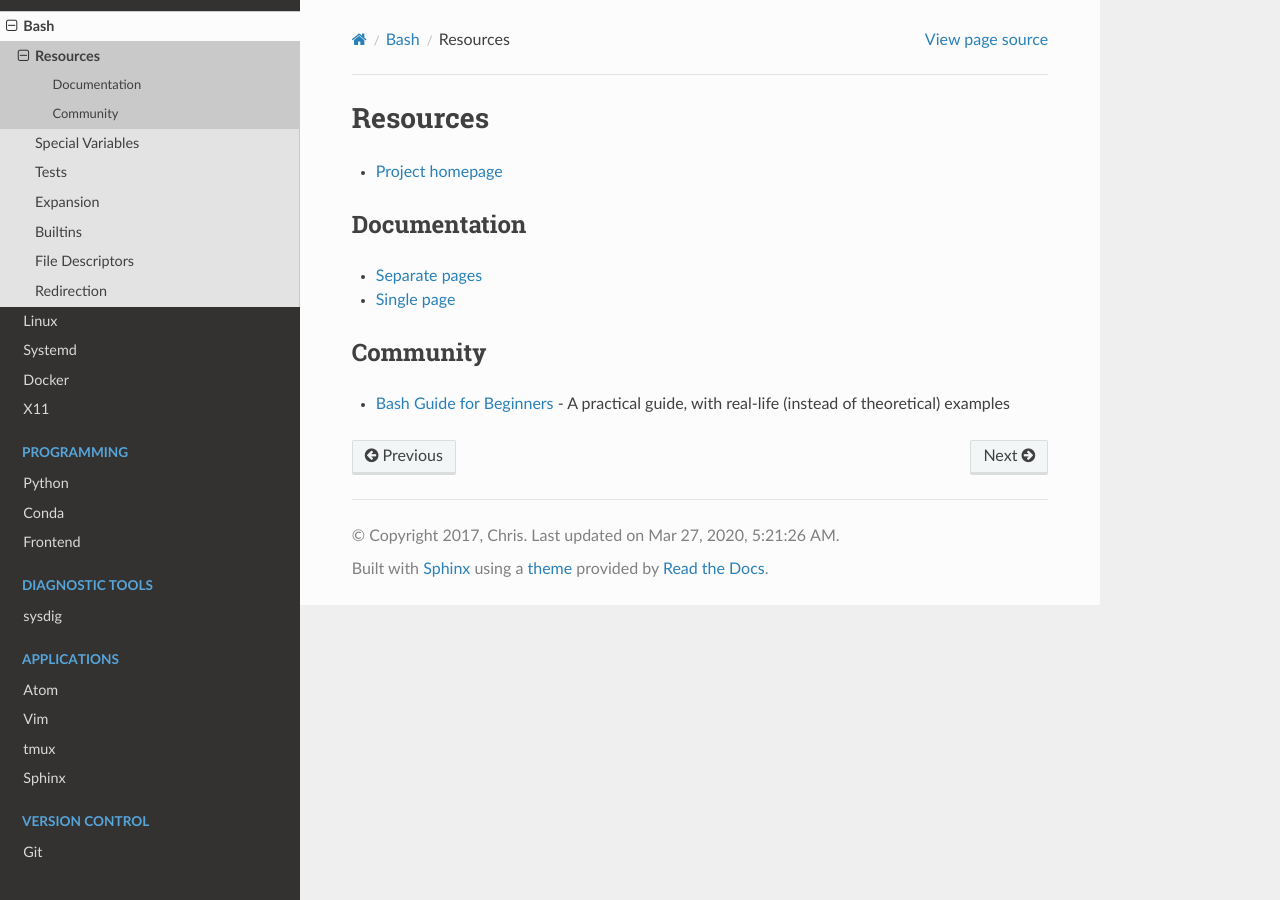
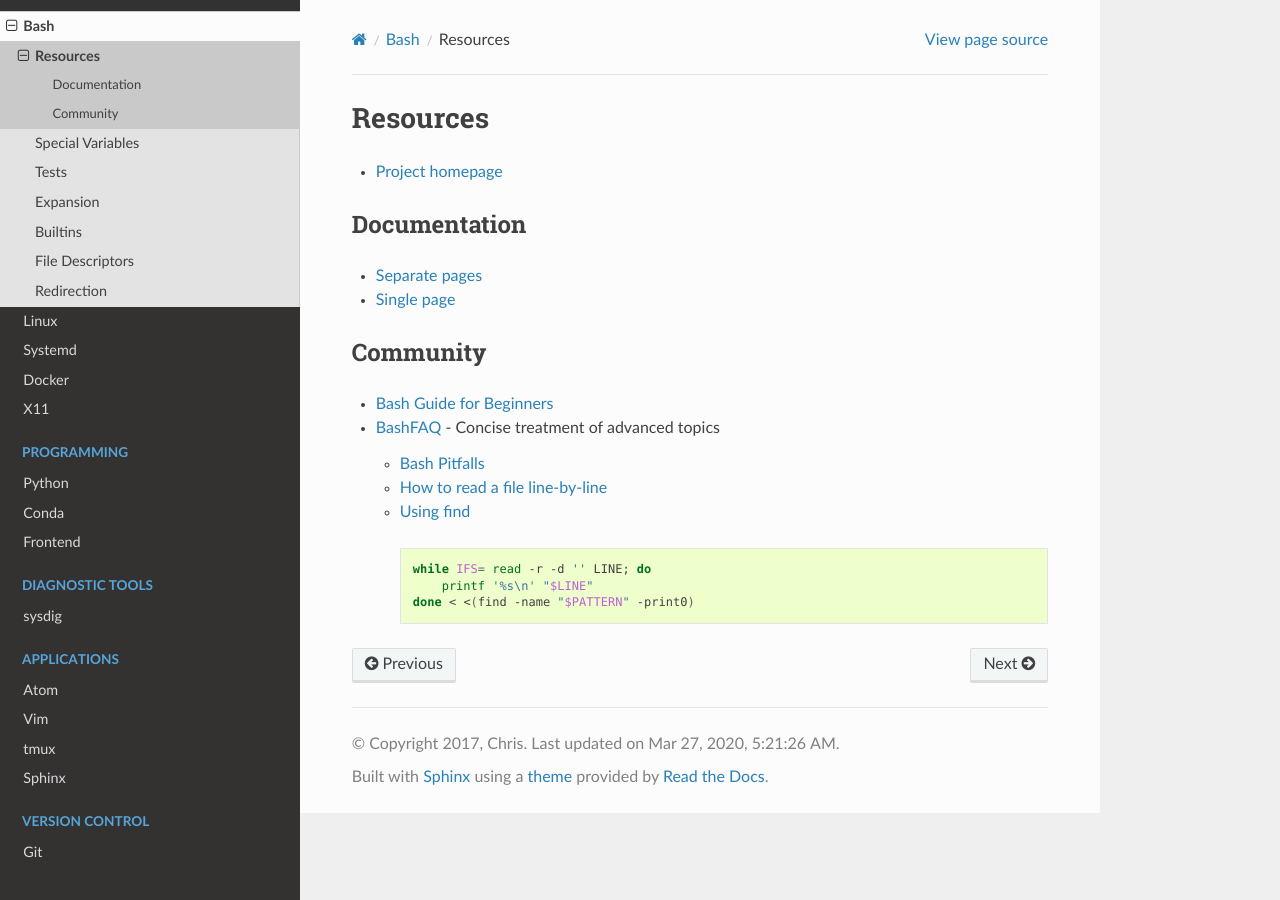
Before and after one commit to heterotopian/technotes, a Sphinx documentation site: the page built from source/bash/resource.rst, in a window 1280 px wide. Built offline with Sphinx 7.4.7 and the Read the Docs theme 2.0.0, drawn with Linux system fonts in a browser that asks for light colours.

Commit message:
Add BashFAQ

```diff
--- a/source/bash/index.rst
+++ b/source/bash/index.rst
@@ -5,7 +5,6 @@ Bash
 ====
 
 .. toctree::
-    :maxdepth: 1
 
     resource
     special
--- a/source/bash/resource.rst
+++ b/source/bash/resource.rst
@@ -18,5 +18,18 @@ Documentation
 Community
 =========
 
-- `Bash Guide for Beginners <http://tldp.org/LDP/Bash-Beginners-Guide/html/>`_ -
-  A practical guide, with real-life (instead of theoretical) examples
+- `Bash Guide for Beginners <http://tldp.org/LDP/Bash-Beginners-Guide/html/>`_
+- `BashFAQ <https://mywiki.wooledge.org/BashFAQ>`_ -
+  Concise treatment of advanced topics
+
+  - `Bash Pitfalls <https://mywiki.wooledge.org/BashPitfalls>`_
+  - `How to read a file line-by-line <https://mywiki.wooledge.org/BashFAQ/001>`_
+  - .. compound::
+
+      `Using find <https://mywiki.wooledge.org/UsingFind>`_
+
+      .. code-block:: bash
+
+          while IFS= read -r -d '' LINE; do
+              printf '%s\n' "$LINE"
+          done < <(find -name "$PATTERN" -print0)
```
